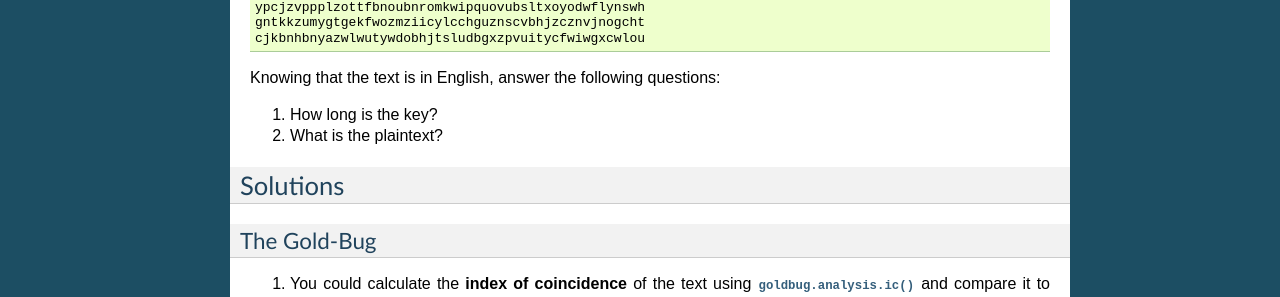
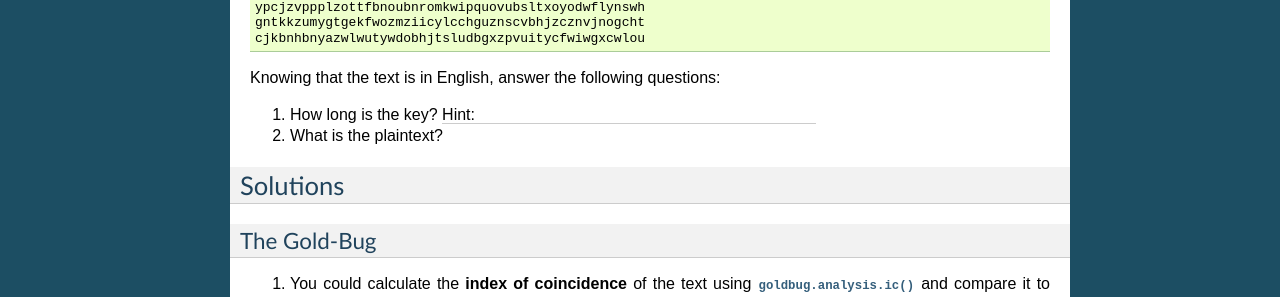
Before and after one commit to Cairnarvon/goldbug, a Sphinx documentation site: the page built from doc/exercises.rst, in a window 1280 px wide. Shown: the part 867-1164 px from the top of the page. Built offline with Sphinx 7.4.7, drawn with Linux system fonts in a browser that asks for light colours; formulas are drawn with MathJax 3.

Commit message:
Exercise hints.

```diff
--- /dev/null
+++ b/doc/_static/styles.css
@@ -0,0 +1,13 @@
+.hint {
+    color: white;
+    background-color: white;
+    border-bottom: 1px solid #ccc;
+}
+.hint:hover {
+    color: inherit;
+    background-color: inherit;
+}
+.hint:before {
+    content: 'Hint: ';
+    color: black;
+}
--- /dev/null
+++ b/doc/_templates/layout.html
@@ -0,0 +1,2 @@
+{% extends "!layout.html" %}
+{% set css_files = css_files + ["_static/styles.css"] %}
--- a/doc/exercises.rst
+++ b/doc/exercises.rst
@@ -53,7 +55,7 @@
 
 Knowing that the text is in English, answer the following questions:
 
-1. How long is the key?
+1. How long is the key? :hint:`Use N-gram statistics and exhaustive checking.`
 2. What is the plaintext?
 
 
```
Also changed, not shown: other parts of doc/exercises.rst (+2 -0 lines).
